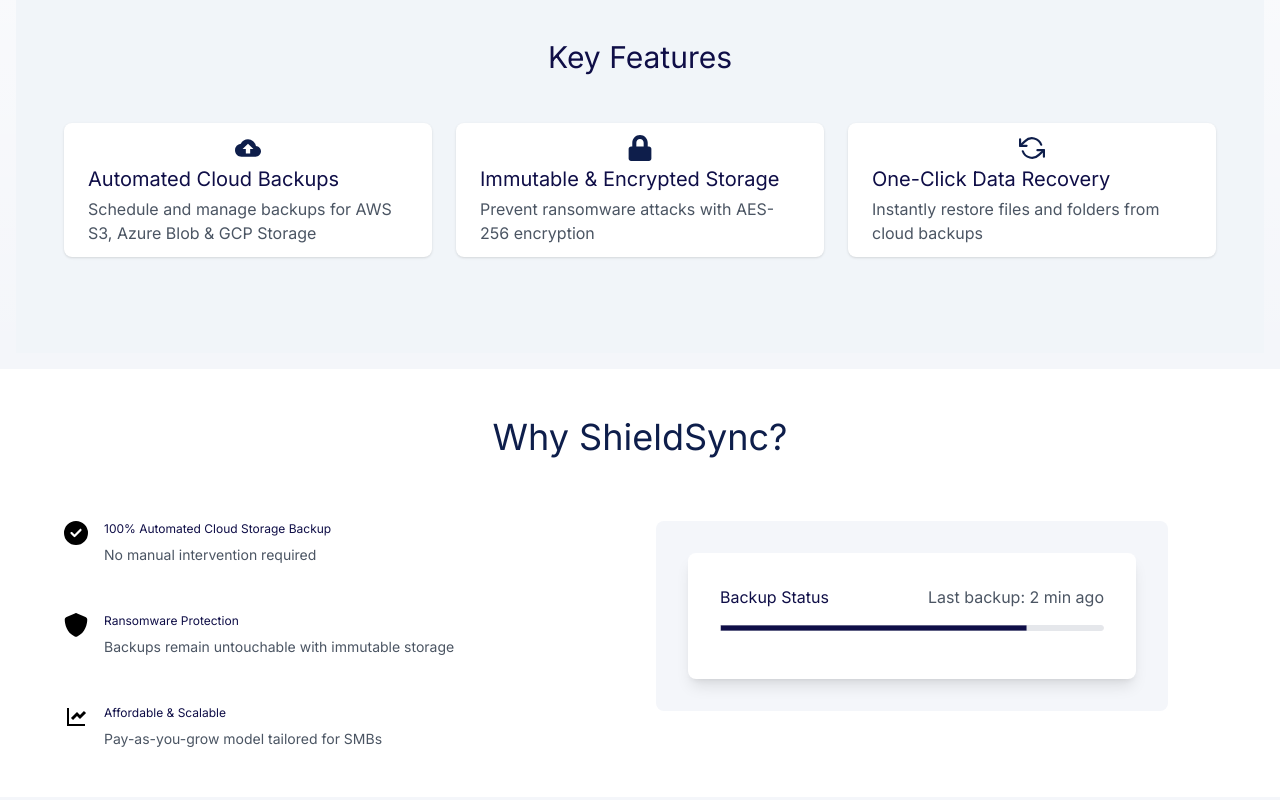
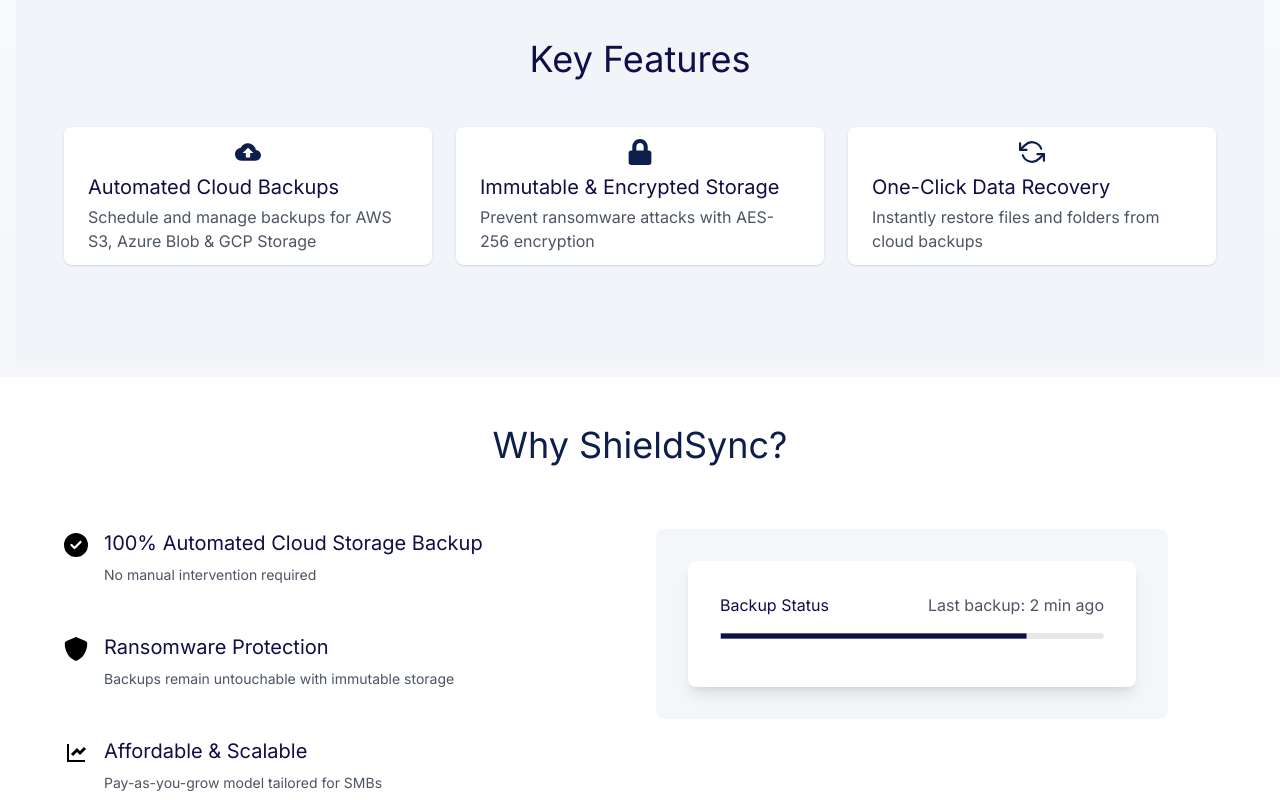
Before and after one commit to arbazkhalid1122/shield-sync, a Next.js app: page / in a window 1280 px wide. Shown: the part 1480-2280 px from the top of the page. Built offline with nearby package versions, Linux system fonts and the light colour scheme.

Commit message:
feat: set icon in footer, add animations on icond in key features section and set fonts fonts in shield sync and key featres section

```diff
--- a/app/components/Backup.tsx
+++ b/app/components/Backup.tsx
@@ -16,33 +16,33 @@
                     <div className="space-y-12">
                         {/* Feature 1 */}
                         <div className="flex">
-                            <div className="mr-4">
+                            <div className="mr-4 mt-1">
                                 <FaCircleCheck size={24} className="text-black" />
                             </div>
                             <div>
-                                <h3 className="text-xs text-[#0F0E47]">100% Automated Cloud Storage Backup</h3>
+                                <h3 className="text-xl text-[#0F0E47]">100% Automated Cloud Storage Backup</h3>
                                 <p className="text-[#4B5563] mt-2 text-sm">No manual intervention required</p>
                             </div>
                         </div>
 
                         {/* Feature 2 */}
                         <div className="flex">
-                            <div className="mr-4">
+                            <div className="mr-4 mt-1">
                                 <FaShield className="h-6 w-6 text-black" />
                             </div>
                             <div>
-                                <h3 className="text-xs text-[#0F0E47]">Ransomware Protection</h3>
+                                <h3 className="text-xl text-[#0F0E47]">Ransomware Protection</h3>
                                 <p className="text-[#4B5563] mt-2 text-sm">Backups remain untouchable with immutable storage</p>
                             </div>
                         </div>
 
                         {/* Feature 3 */}
                         <div className="flex">
-                            <div className="mr-4">
+                            <div className="mr-4 mt-1">
                                 <RiLineChartFill className="h-6 w-6 text-black" />
                             </div>
                             <div>
-                                <h3 className="text-xs text-[#0F0E47]">Affordable & Scalable</h3>
+                                <h3 className="text-xl text-[#0F0E47]">Affordable & Scalable</h3>
                                 <p className="text-[#4B5563] mt-2 text-sm">Pay-as-you-grow model tailored for SMBs</p>
                             </div>
                         </div>
--- a/app/components/CompanyLogosSection.tsx
+++ b/app/components/CompanyLogosSection.tsx
@@ -1,8 +1,9 @@
 import CompanyLogos from "./CompanyLogos";
-import FeatureCard from "./FeatureCard";
 import { MdBackup } from "react-icons/md";
 import { FaLock } from "react-icons/fa";
 import { FiRefreshCcw } from "react-icons/fi";
+import LockIcon from "./LockIcon";
+import FeatureCard from "./FeatureCard";
 
 export default function CompanyLogosSection() {
     return (
@@ -29,25 +30,27 @@
             <section className="bg-cloud">
                 <section className="px-4 py-16 md:py-24 bg-[#F1F5F9]">
                     <div className="container mx-auto max-w-6xl">
-                        <h2 className="text-[#0F0E47] text-2xl md:text-3xl text-center mb-12">
+                        <h2 className="text-[#0F0E47] text-3xl md:text-4xl text-center mb-12">
                             Key Features
                         </h2>
 
                         <div className="grid grid-cols-1 md:grid-cols-3 gap-6 md:gap-6">
                             <FeatureCard
                                 icon={<MdBackup color="#0E1E4B" size={26} />}
+                                iconWrapperClassName="float-hover"
                                 title="Automated Cloud Backups"
                                 description="Schedule and manage backups for AWS S3, Azure Blob & GCP Storage"
                             />
 
                             <FeatureCard
-                                icon={<FaLock color="#0E1E4B" size={26} />}
+                                icon={<LockIcon />}
                                 title="Immutable & Encrypted Storage"
                                 description="Prevent ransomware attacks with AES-256 encryption"
                             />
 
                             <FeatureCard
                                 icon={<FiRefreshCcw color="#0E1E4B" size={26} />}
+                                iconWrapperClassName="rotate-hover"
                                 title="One-Click Data Recovery"
                                 description="Instantly restore files and folders from cloud backups"
                             />
--- a/app/components/FeatureCard.tsx
+++ b/app/components/FeatureCard.tsx
@@ -1,18 +1,17 @@
-import React, { ReactNode } from 'react';
-
 interface FeatureCardProps {
-    icon: ReactNode;
+    icon: any;
     title: string;
     description: string;
+    iconWrapperClassName?: string; // <-- new
 }
 
-const FeatureCard: React.FC<FeatureCardProps> = ({ icon, title, description }) => {
+const FeatureCard: React.FC<FeatureCardProps> = ({ icon, title, description, iconWrapperClassName }) => {
     return (
         <div className="bg-white rounded-lg p-6 py-3 shadow-sm text-start text-[#0F0E47]">
-            <div className="rounded-full flex items-center justify-center mb-1 mx-auto text-white">
+            <div className={`rounded-full flex items-center justify-center mb-1 mx-auto text-white ${iconWrapperClassName}`}>
                 {icon}
             </div>
-            <h3 className="text-xl">{title}</h3>
+            <h3 className="text-xl mt-2">{title}</h3>
             <p className="text-base text-[#4B5563] mt-1">{description}</p>
         </div>
     );
--- a/app/components/Footer.tsx
+++ b/app/components/Footer.tsx
@@ -1,6 +1,7 @@
 import Link from 'next/link';
 import React from 'react';
-
+import shield from '../../public/ShieldFrame.svg'
+import Image from 'next/image';
 const Footer = () => {
     return (
         <footer className="w-full bg-[#0F0E47] text-white py-12">
@@ -8,10 +9,8 @@
                 <div className="grid grid-cols-1 md:grid-cols-4 gap-8">
                     {/* Logo and Description */}
                     <div className="col-span-1">
-                        <div className="flex items-center mb-4">
-                            <svg width="20" height="20" viewBox="0 0 24 24" fill="none" xmlns="http://www.w3.org/2000/svg" className="mr-2">
-                                <path d="M12 1L3 5V11C3 16.55 6.84 21.74 12 23C17.16 21.74 21 16.55 21 11V5L12 1Z" fill="white" />
-                            </svg>
+                        <div className="flex items-center gap-1 mb-4">
+                            <Image src={shield} alt='shield' width={20} height={20}/>
                             <span className="text-xl">ShieldSync</span>
                         </div>
                         <p className="  text-[#9CA3AF]">
--- a/app/components/HeroSection.tsx
+++ b/app/components/HeroSection.tsx
@@ -28,7 +28,7 @@
                 all with enterprise-grade security.
             </p>
             <div className="flex flex-col text-lg sm:flex-row justify-center gap-4">
-                <button className="bg-[#0F0E47] text-white px-6 py-3 rounded-md font-medium shadow-md hover:bg-[#100a3d] transition">
+                <button className="bg-[#0F0E47] cursor-pointer hover:bg-[#1E293B] text-white px-6 py-3 rounded-md font-medium shadow-md transition">
                     Start Free Trial
                 </button>
                 <button className="border border-[#D1D5DB] text-[#1F2937] px-6 py-3 rounded-md font-medium hover:bg-gray-100 transition">
--- /dev/null
+++ b/app/components/LockIcon.tsx
@@ -0,0 +1,34 @@
+'use client';
+import { FaLock, FaUnlock } from "react-icons/fa";
+import { useState } from "react";
+
+function LockIcon() {
+    const [hovered, setHovered] = useState(false);
+
+    return (
+        <div
+            onMouseEnter={() => setHovered(true)}
+            onMouseLeave={() => setHovered(false)}
+            style={{
+                display: "inline-block",
+                transition: "transform 0.3s ease",
+            }}
+        >
+            <div
+                style={{
+                    transition: "opacity 0.3s ease, transform 0.3s ease",
+                    opacity: 1,
+                    transform: hovered ? "scale(1.1)" : "scale(1)",
+                }}
+            >
+                {hovered ? (
+                    <FaUnlock color="#0E1E4B" size={26} />
+                ) : (
+                    <FaLock color="#0E1E4B" size={26} />
+                )}
+            </div>
+        </div>
+    );
+}
+
+export default LockIcon;
--- a/app/components/Navbar.tsx
+++ b/app/components/Navbar.tsx
@@ -28,7 +28,7 @@
                 {/* Login & Sign Up */}
                 <div className="actions md:flex items-center space-x-4">
                     <Link href="#" className="text-gray-600 hover:text-gray-900">Login</Link>
-                    <Link href="#" className="bg-[#0F0E47] text-white px-4 py-2 rounded-md">Start Free Trial</Link>
+                    <Link href="#" className="bg-[#0F0E47] text-white px-4 hover:bg-[#1E293B] py-2 rounded-md">Start Free Trial</Link>
                 </div>
 
                 {/* Mobile Menu Button */}
--- a/app/components/PricingCard.tsx
+++ b/app/components/PricingCard.tsx
@@ -49,7 +49,7 @@
                 ))}
             </ul>
             <button
-                className={`w-full py-2 rounded-md text-center text-sm font-medium
+                className={`w-full py-2 rounded-md text-center text-sm font-medium hover:bg-[#1E293B]
           ${isHighlighted
                         ? 'bg-[#0F0E47] text-white'
                         : 'bg-[#0F0E47] text-white'
--- a/app/styles/globals.css
+++ b/app/styles/globals.css
@@ -55,6 +55,32 @@
 
 }
 
-.Onerem {
-  font-size: 1rem;
+@keyframes floatPulse {
+  0% {
+    transform: translateY(0) scale(1);
+  }
+  50% {
+    transform: translateY(-5px) scale(1.05);
+  }
+  100% {
+    transform: translateY(0) scale(1);
+  }
 }
+
+.float-hover:hover {
+  animation: floatPulse 2s ease-in-out infinite;
+  transform: translateY(-5px);
+}
+
+
+.rotate-hover {
+  transition: transform 0.6s ease-in-out;
+}
+
+.rotate-hover:hover {
+  transform: rotate(15deg);
+}
+
+button{
+  cursor: pointer !important;
+}
```
Also changed, not shown: public/ShieldFrame.svg (added).
